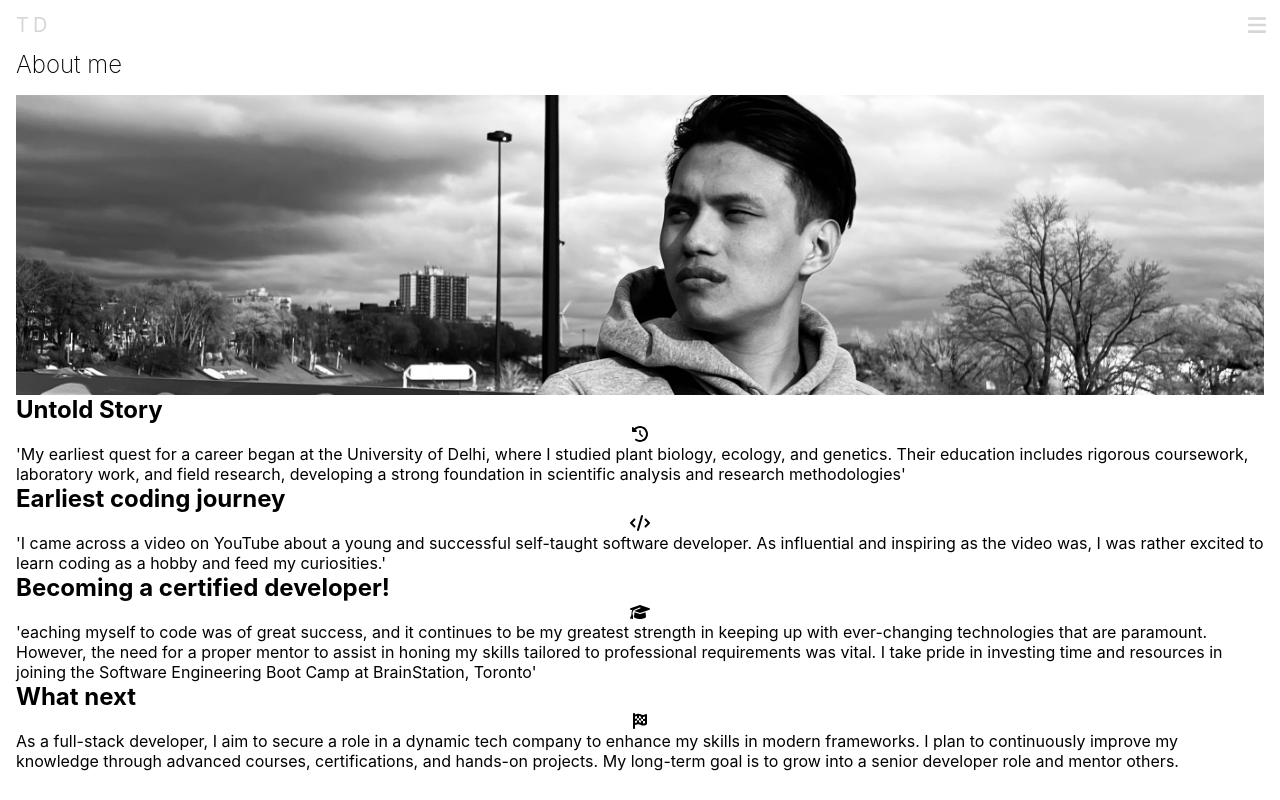
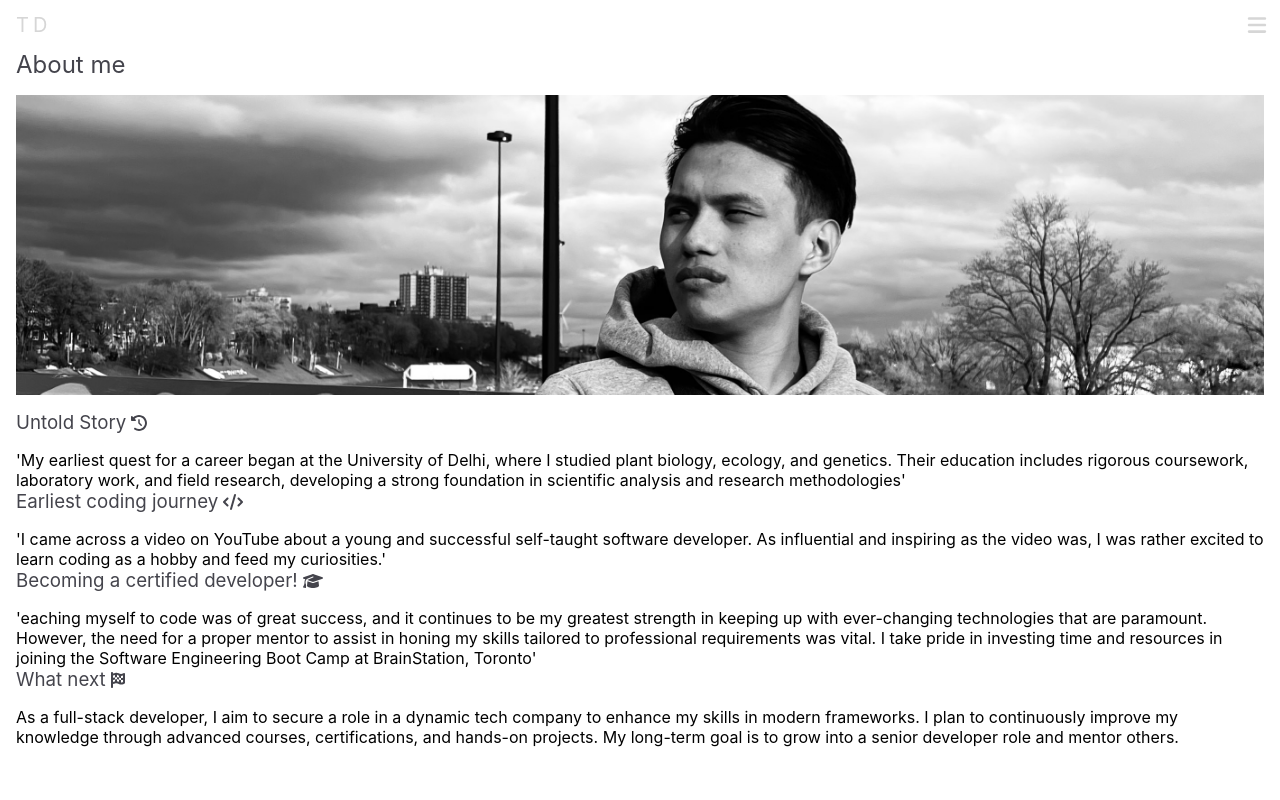
Before and after one commit to Tsedhondup/Portfolio, a React (Create React App) app: page /About in a window 1280 px wide. Built offline with nearby package versions, Linux system fonts and the light colour scheme.

Commit message:
base styles applied to about title anicons

```diff
--- a/src/Components/AboutFirst/AboutFirst.js
+++ b/src/Components/AboutFirst/AboutFirst.js
@@ -22,7 +22,7 @@ const AboutFirst = () => {
         {/* Untold story */}
         <section className="about-text">
           <div className="about-text__title">
-            <h2 className="about-text__title--text">Untold Story</h2>
+            <h3 className="about-text__title--text">Untold Story</h3>
             <FontAwesomeIcon
               icon={faHistory}
               className="about-text__title--icon"
@@ -39,7 +39,7 @@ const AboutFirst = () => {
         {/* Earliest coding journey */}
         <section className="about-text">
           <div className="about-text__title">
-            <h2 className="about-text__title--text">Earliest coding journey</h2>
+            <h3 className="about-text__title--text">Earliest coding journey</h3>
             <FontAwesomeIcon
               icon={faCode}
               className="about-text__title--icon"
@@ -55,9 +55,9 @@ const AboutFirst = () => {
         {/* Becoming a certified developer! */}
         <section className="about-text">
           <div className="about-text__title">
-            <h2 className="about-text__title--text">
+            <h3 className="about-text__title--text">
               Becoming a certified developer!
-            </h2>
+            </h3>
             <FontAwesomeIcon
               icon={faGraduationCap}
               className="about-text__title--icon"
@@ -75,7 +75,7 @@ const AboutFirst = () => {
         {/* What next */}
         <section className="about-text">
           <div className="about-text__title">
-            <h2 className="about-text__title--text">What next</h2>
+            <h3 className="about-text__title--text">What next</h3>
             <FontAwesomeIcon
               icon={faFlagCheckered}
               className="about-text__title--icon"
--- a/src/Components/AboutFirst/AboutFirst.scss
+++ b/src/Components/AboutFirst/AboutFirst.scss
@@ -1,9 +1,12 @@
+@import "../../styles/partials/mixins";
+@import "../../styles/partials/_variables";
 .about-second {
   padding-top: 50px;
   &__header {
-    font-weight: 200;
+    font-weight: normal;
     font-size: 24px;
     padding-bottom: 16px;
+    color: $ebony;
   }
   &__image-container {
     &--img {
@@ -13,3 +16,23 @@
     }
   }
 }
+.about-text-container {
+  margin-top: 16px;
+}
+.about-text {
+  &__title {
+    display: flex;
+    align-items: center;
+    margin-bottom: $mobile-margin;
+    &--text {
+      font-weight: normal;
+      width: auto;
+      padding-right: 5px;
+      color: $ebony;
+    }
+    &--icon {
+      width: auto;
+      color: $ebony;
+    }
+  }
+}
```
